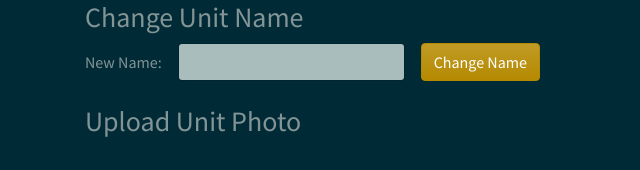
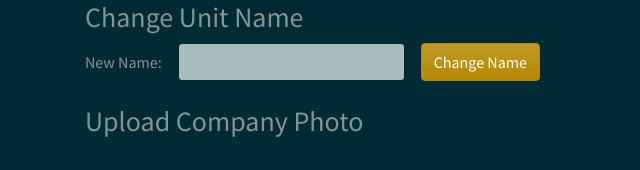
Before and after one commit to Thing342/CS3744Project, a PHP site: the page made by app/views/companyEdit.php in a window 1280 px wide. Shown: the part 141-311 px from the top of the page, without its empty margins (0-640 px from the left). Run offline with PHP 8.4, Linux system fonts and the light colour scheme; the template is opened without the code that fills it, so the values that code supplies are empty; some libraries are stand-ins or nearby versions.

```diff
--- a/app/views/companyEdit.php
+++ b/app/views/companyEdit.php
@@ -39,7 +39,7 @@ include "app/views/_header.phtml"
         </section>
 
         <section class="my-4">
-            <h3>Upload Unit Photo</h3>
+            <h3>Upload Company Photo</h3>
             <img src="<?= $company->getPhotoFileURL() ?>" alt="Company Photo Thumbnail" class="img-thumbnail my-4 mw-75">
             <form class="form-inline" action="<?= $this->url('/companies/' . $company->getId()) . '/changePhoto' ?>"
                   method="post" enctype="multipart/form-data">
--- /dev/null
+++ b/uploads/images/companies/anchor.txt
@@ -0,0 +1 @@
+This directory is for company profile pictures.
```
Also changed, not shown: 1 other file.
